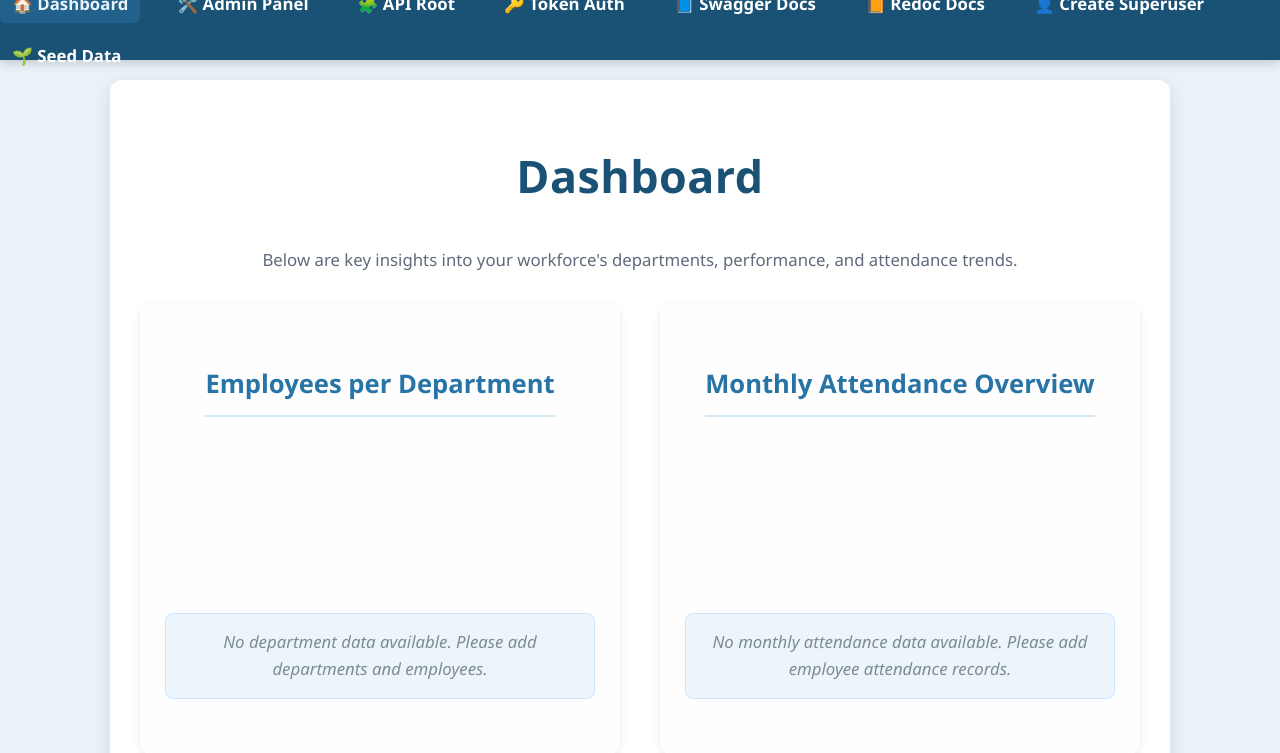
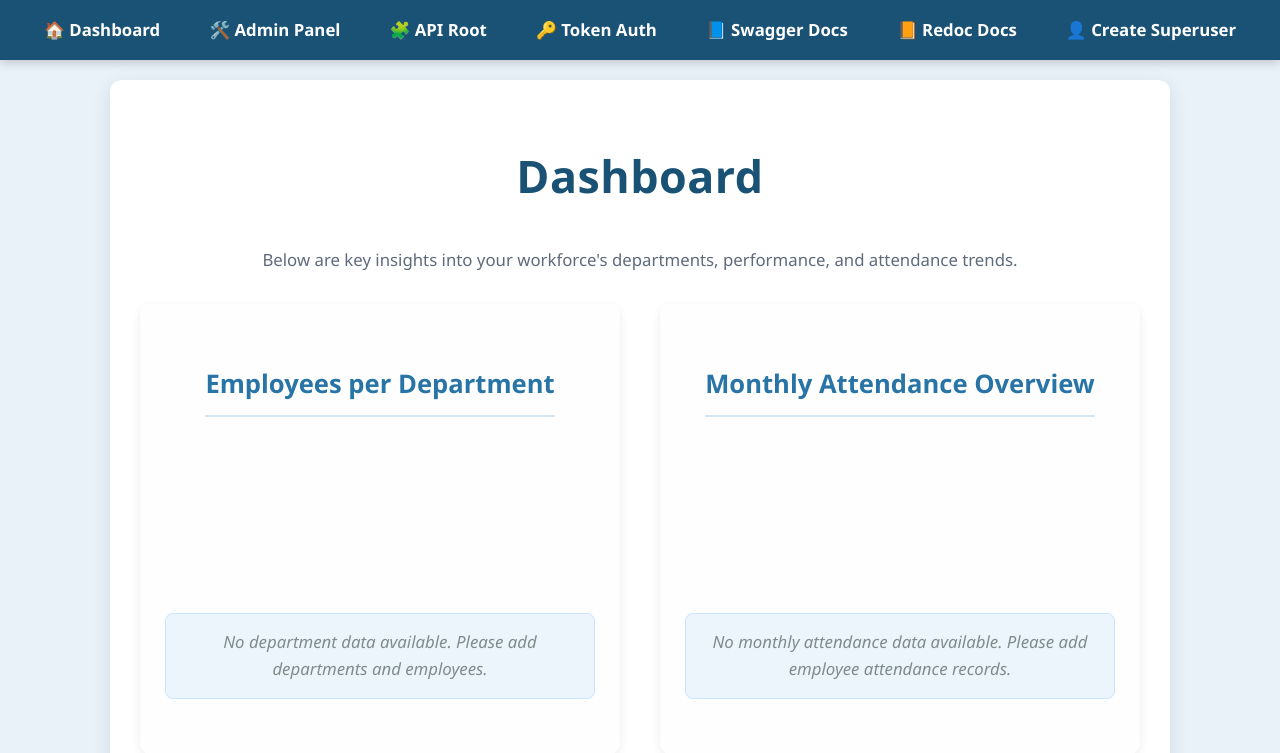
Before and after one commit to Jinxcoder09/Employee_Management_System, a Django app: page / in a window 1280 px wide. Shown: the top 753 px of the page. Run offline with Django 5.2, Linux system fonts and the light colour scheme; data that the repository does not hold is empty.

Commit message:
Update dashboard.html

```diff
--- a/templates/dashboard.html
+++ b/templates/dashboard.html
@@ -30,8 +30,8 @@
             font-weight: 600;
         }
         nav ul {
-            margin: 0;
-            padding: 0;
+            margin: 10px;
+            padding: 10px;
             list-style: none;
             display: flex;
             gap: 25px;
@@ -142,7 +142,6 @@
             <li><a href="/swagger/" target="_blank" title="Swagger Docs">📘 Swagger Docs</a></li>
             <li><a href="/redoc/" target="_blank" title="Redoc Docs">📙 Redoc Docs</a></li>
             <li><a href="/create-superuser/" target="_blank" title="Create Superuser">👤 Create Superuser</a></li>
-            <li><a href="/seed-all-data/" target="_blank" title="Seed Data">🌱 Seed Data</a></li>
         </ul>
     </nav>
 
```
